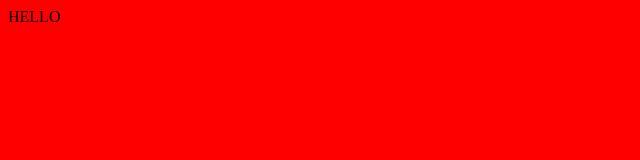
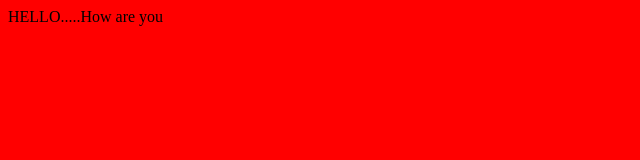
Before and after one commit to ashumesh/pipeline1, a plain HTML site: page index.html in a window 1280 px wide. Shown: the whole page, without its empty margins (0-640 px from the left). Drawn offline with Linux system fonts and the light colour scheme.

Commit message:
Update index.html

```diff
--- a/index.html
+++ b/index.html
@@ -1,7 +1,7 @@
 <html>
  <head>
   <body bgcolor=red>
-    HELLO
+    HELLO.....How are you
    </body>
   </head>
 </html>
```
